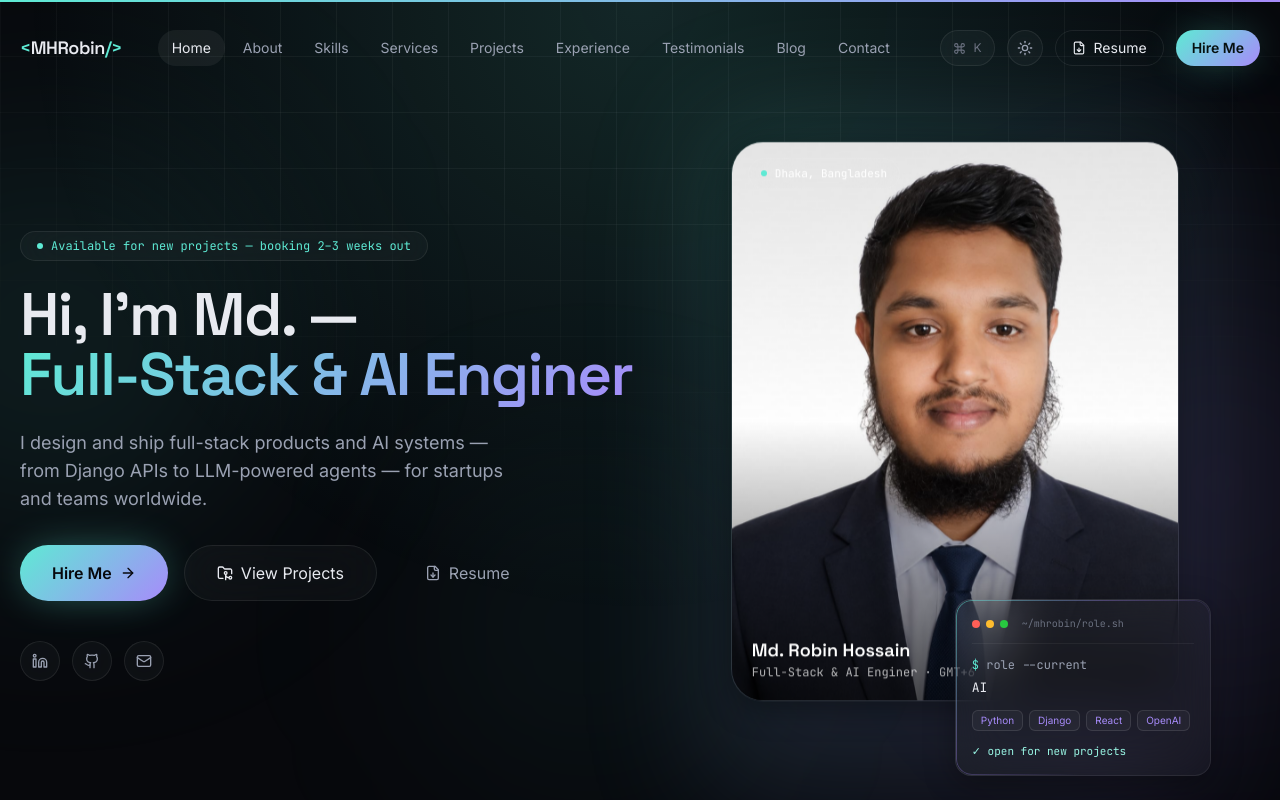
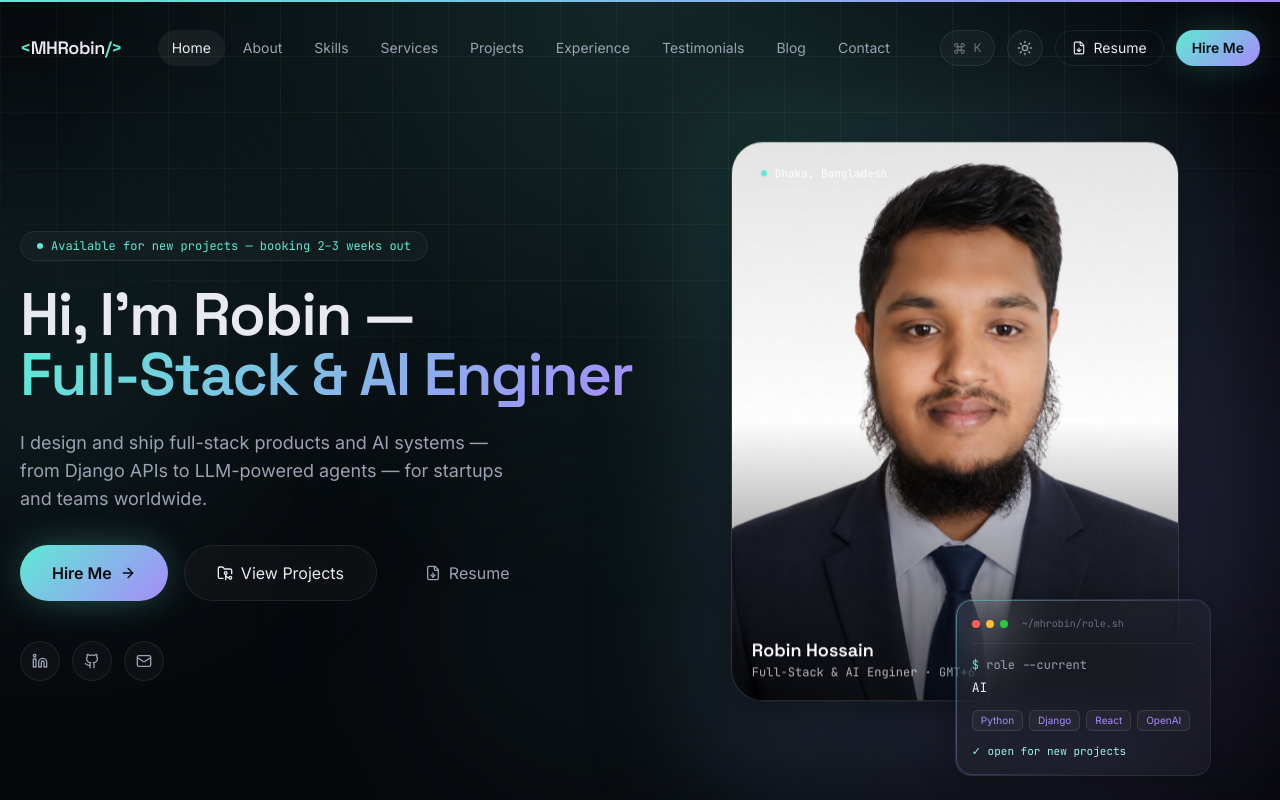
Before and after one commit to robin647/MHR-Portfolio, a Next.js app in the folder portfolio/: page / in a window 1280 px wide. Shown: the top 800 px of the page. Built offline with nearby package versions, Linux system fonts and the light colour scheme.

Commit message:
solve diployment issue

```diff
--- a/portfolio/app/layout.tsx
+++ b/portfolio/app/layout.tsx
@@ -10,7 +10,6 @@ import { BackToTop } from "@/components/shared/back-to-top";
 import { CommandPalette } from "@/components/shared/command-palette";
 import { Navbar } from "@/components/layout/navbar";
 import { Footer } from "@/components/layout/footer";
-// @ts-expect-error Next.js handles global CSS imports for the app router
 import "./globals.css";
 
 const display = Space_Grotesk({
--- a/portfolio/config/profile.ts
+++ b/portfolio/config/profile.ts
@@ -4,7 +4,7 @@
 // ─────────────────────────────────────────────────────────
 
 export const profile = {
-  name: "Md. Robin Hossain",
+  name: "Robin Hossain",
   initials: "MHRobin",
   title: "Full-Stack & AI Enginer",
   roles: [
--- a/portfolio/tsconfig.json
+++ b/portfolio/tsconfig.json
@@ -17,8 +17,7 @@
     "baseUrl": ".",
     "paths": {
       "@/*": ["./*"]
-    },
-    "ignoreDeprecations": "6.0"
+    }
   },
   "include": ["next-env.d.ts", "**/*.ts", "**/*.tsx", ".next/types/**/*.ts"],
   "exclude": ["node_modules"]
```
Also changed, not shown: 1 other file (tests, documents, lock files or other folders).
